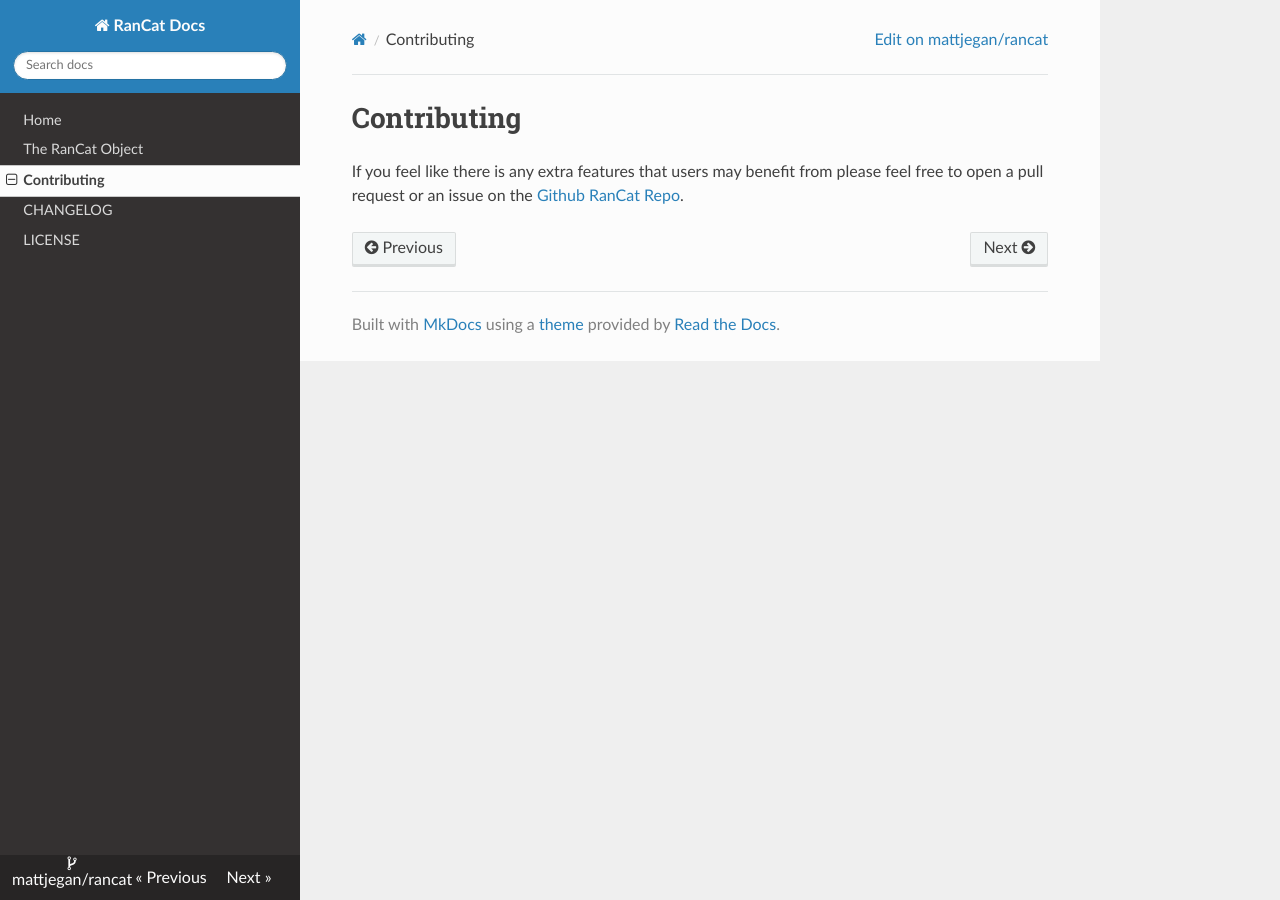
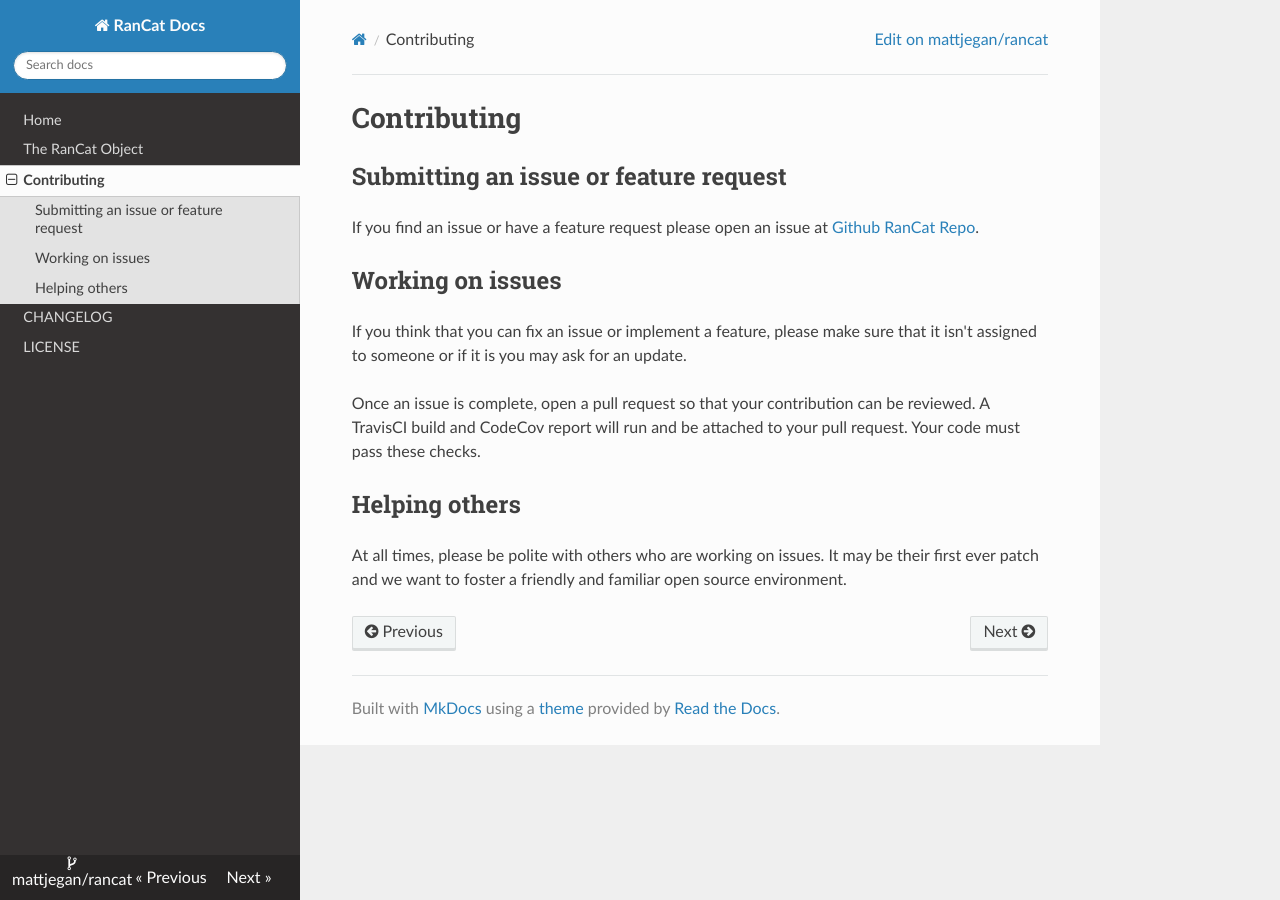
Before and after one commit to mattjegan/rancat, an MkDocs documentation site: the page built from docs/contributing.md, in a window 1280 px wide. Built offline with MkDocs 1.6.1, drawn with Linux system fonts in a browser that asks for light colours; nearby versions of some CDN libraries; old or Windows-style settings are respelled for this version of MkDocs.

Commit message:
Added more info to contributing.md

```diff
--- a/docs/contributing.md
+++ b/docs/contributing.md
@@ -1,3 +1,15 @@
 # Contributing
 
-If you feel like there is any extra features that users may benefit from please feel free to open a pull request or an issue on the [Github RanCat Repo](https://github.com/mattjegan/rancat).
+## Submitting an issue or feature request
+
+If you find an issue or have a feature request please open an issue at [Github RanCat Repo](https://github.com/mattjegan/rancat).
+
+## Working on issues
+
+If you think that you can fix an issue or implement a feature, please make sure that it isn't assigned to someone or if it is you may ask for an update.
+
+Once an issue is complete, open a pull request so that your contribution can be reviewed. A TravisCI build and CodeCov report will run and be attached to your pull request. Your code must pass these checks.
+
+## Helping others
+
+At all times, please be polite with others who are working on issues. It may be their first ever patch and we want to foster a friendly and familiar open source environment.
```
